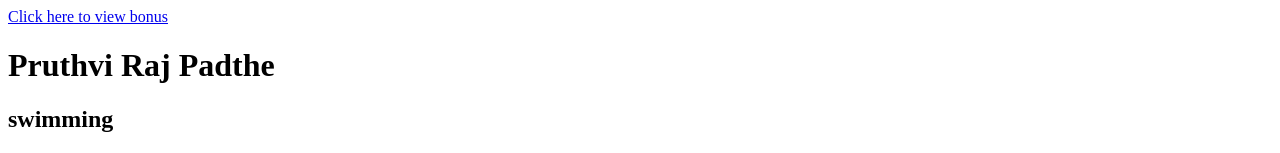
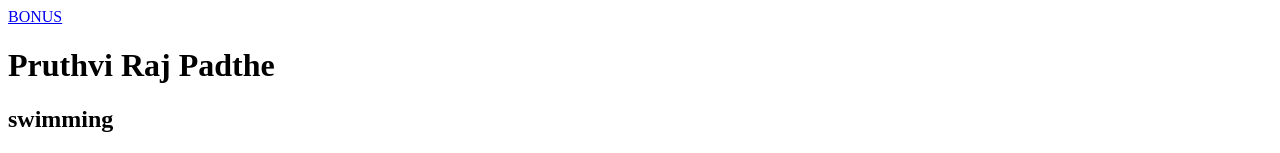
Before and after one commit to 44-563-Web-Apps-S21/webapps-s21-assignment-3-pruthvi5555, a plain HTML site: page index.html in a window 1280 px wide. Shown: the top 153 px of the page. Drawn offline with Linux system fonts and the light colour scheme.

Commit message:
FINAL123

```diff
--- a/index.html
+++ b/index.html
@@ -1,12 +1,12 @@
 <!DOCTYPE html>
 <html>
-
-<a href="bonus.html"> Click here to view bonus </a>
-
-    <head>
+     <head>
         <title>Web Apps Assignment</title>
     </head>
     <body>
+
+        <a href="bonus.html"> BONUS </a>
+
         <h1>Pruthvi Raj Padthe</h1>
         <h2>swimming</h2>
         <p>swimming is my favourite activity that burns <b>lot of calories</b> supports your weight, builds muscular strength and endurance. <b>It also improves cardiovascular fitness, cools you off and refreshes you in summer.</b> Thus, i like swimming.</p>
```
